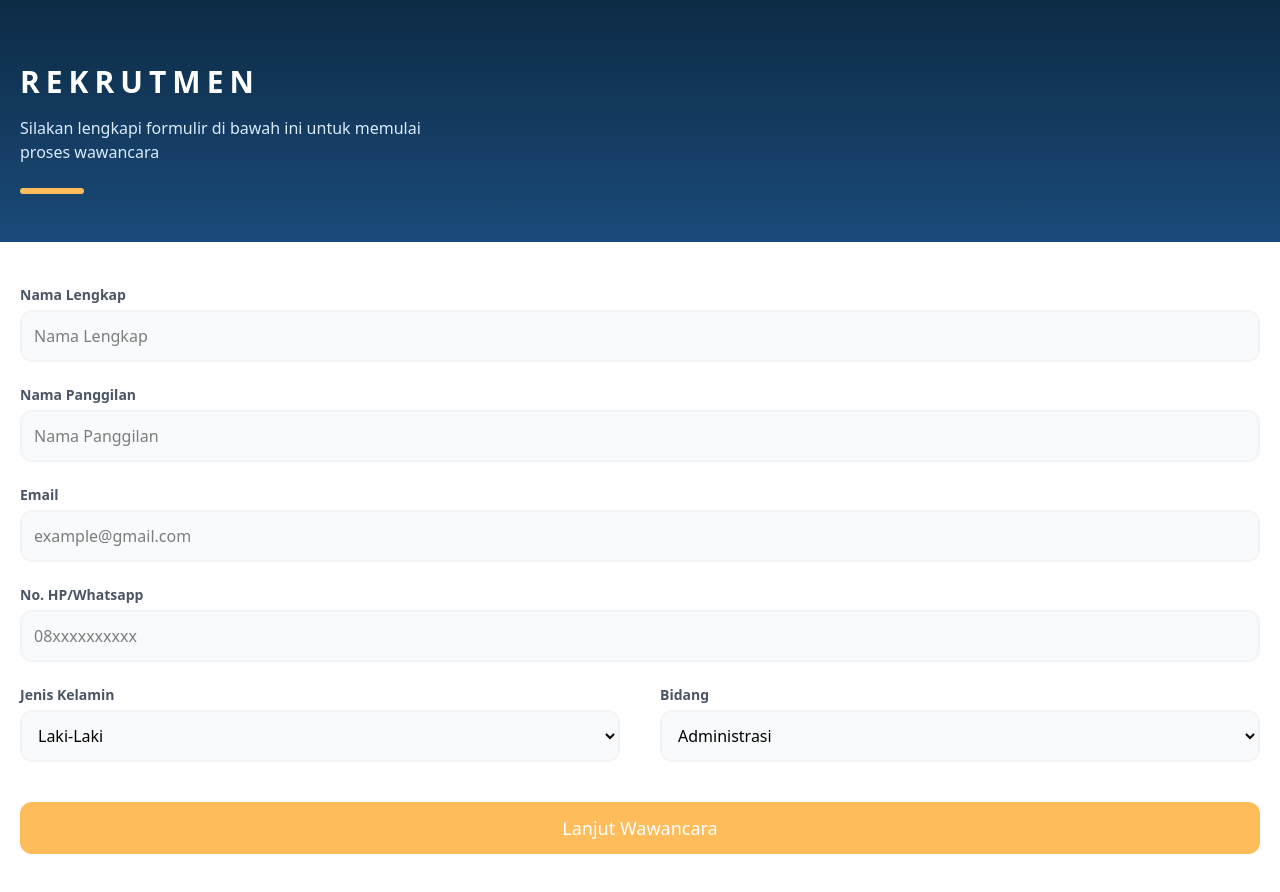
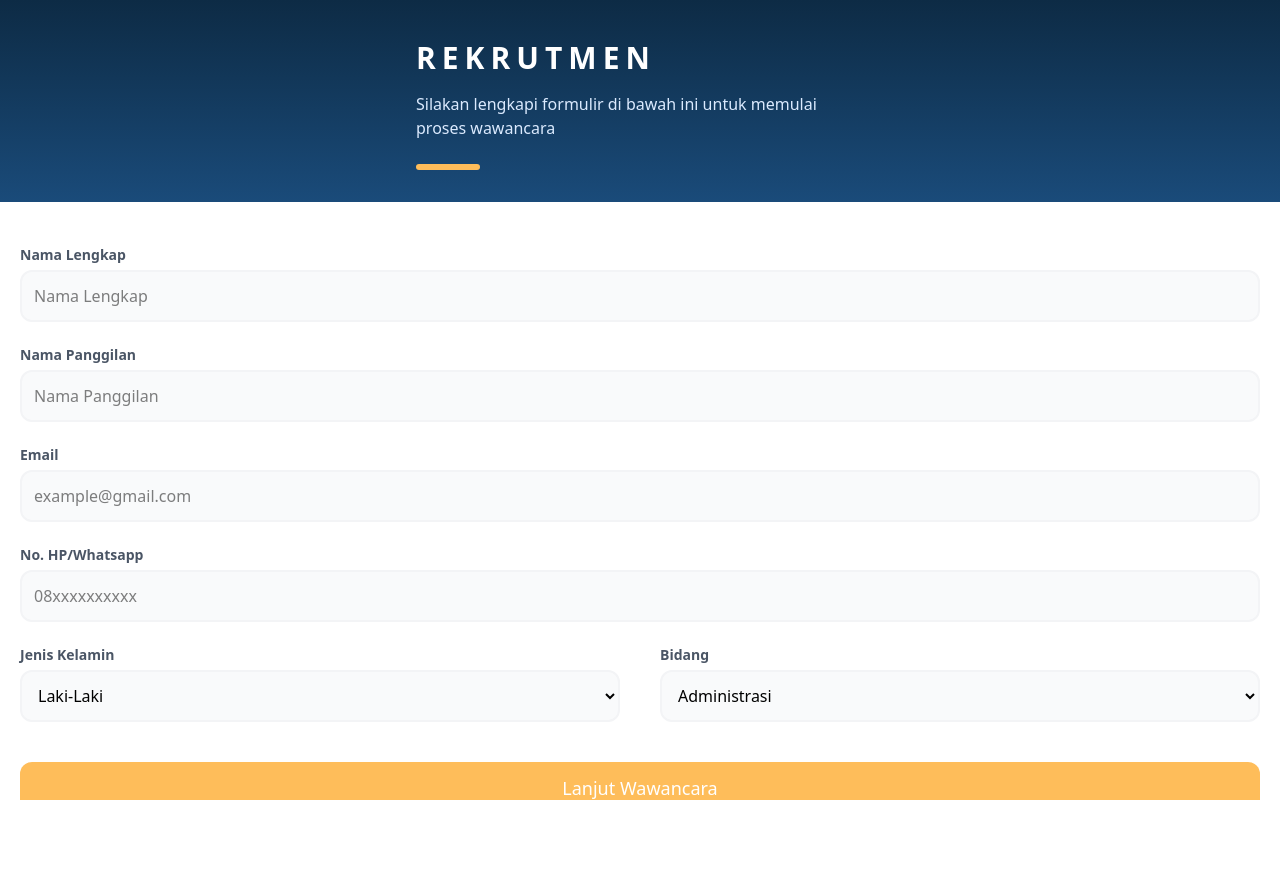
Before and after one commit to MuhammadHelga/web.rekrutkita, a React (Vite) app: page / in a window 1280 px wide. After the commit the page ends 800 px from the top, so only its background shows below. Built offline with nearby package versions, Linux system fonts and the light colour scheme.

Commit message:
Update FormPages

```diff
--- a/src/pages/FormPages.jsx
+++ b/src/pages/FormPages.jsx
@@ -48,17 +48,17 @@ function FormPages() {
     };
 
     return (
-        <div className='min-h-screen flex flex-col bg-white'>
-            <div className='bg-linear-to-b from-[#0D2B45] to-[#1a4b7a] w-full pt-16 pb-12 px-5 flex flex-col'>
+        <div className='h-screen w-full flex flex-col bg-white overflow-hidden font-sans'>
+            <div className='bg-linear-to-b from-[#0D2B45] to-[#1a4b7a] w-full pt-10 pb-8 px-5 flex shrink-0'>
+                <div className="max-w-2xl mx-auto">
                     <h1 className='text-white text-3xl font-bold tracking-[0.2em] mb-4'
                         >REKRUTMEN
                     </h1>
-
                     <p className="text-blue-100 max-w-md text-sm md:text-base mb-6">
                         Silakan lengkapi formulir di bawah ini untuk memulai proses wawancara
                     </p>
-
                     <div className="w-16 h-1.5 bg-[#FEBD5A] rounded-full"></div>
+                </div>
             </div>
 
             <div className="grow w-full px-5 py-10">
```
Lines whose indentation alone changed are shown as unchanged.
